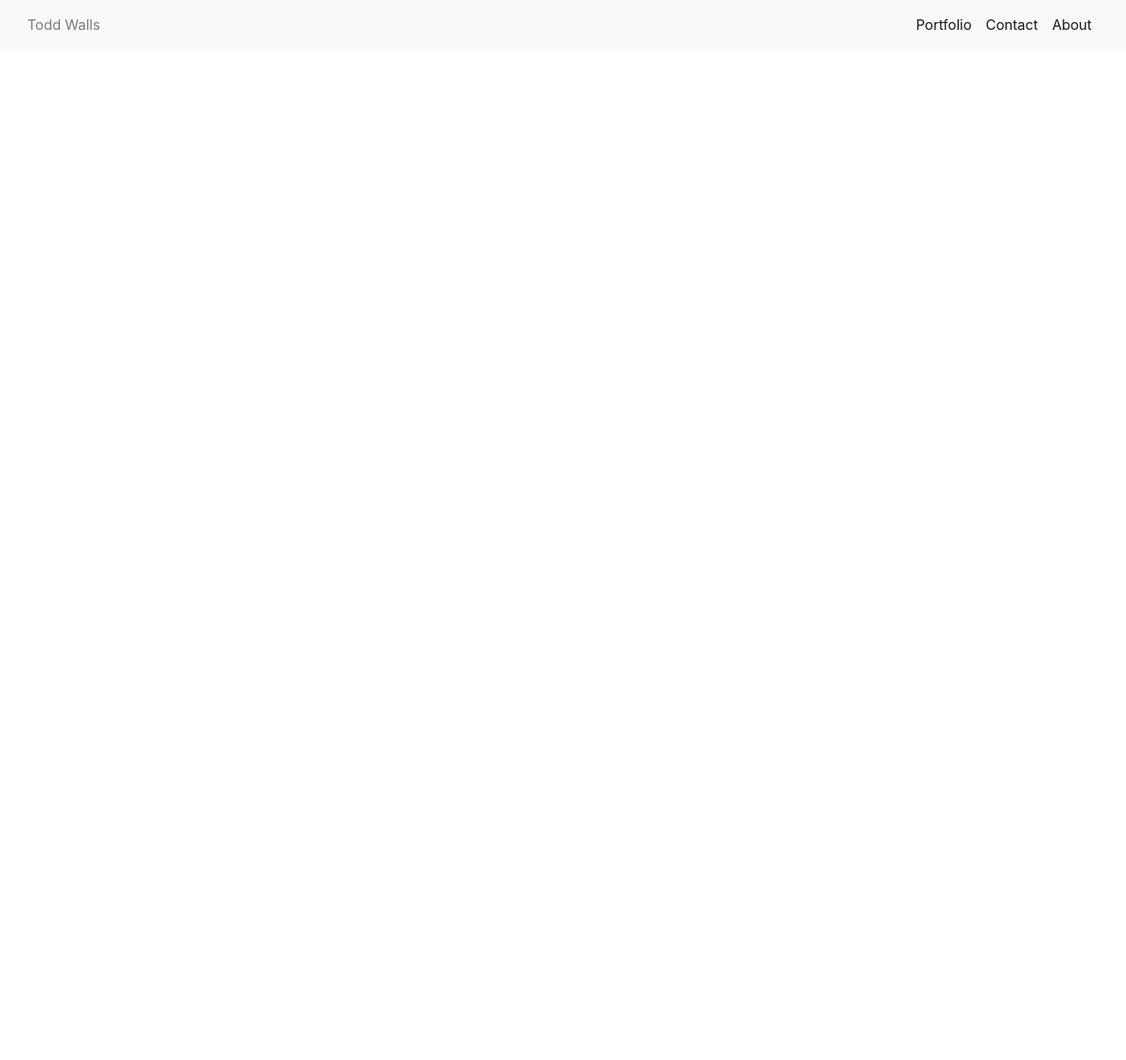
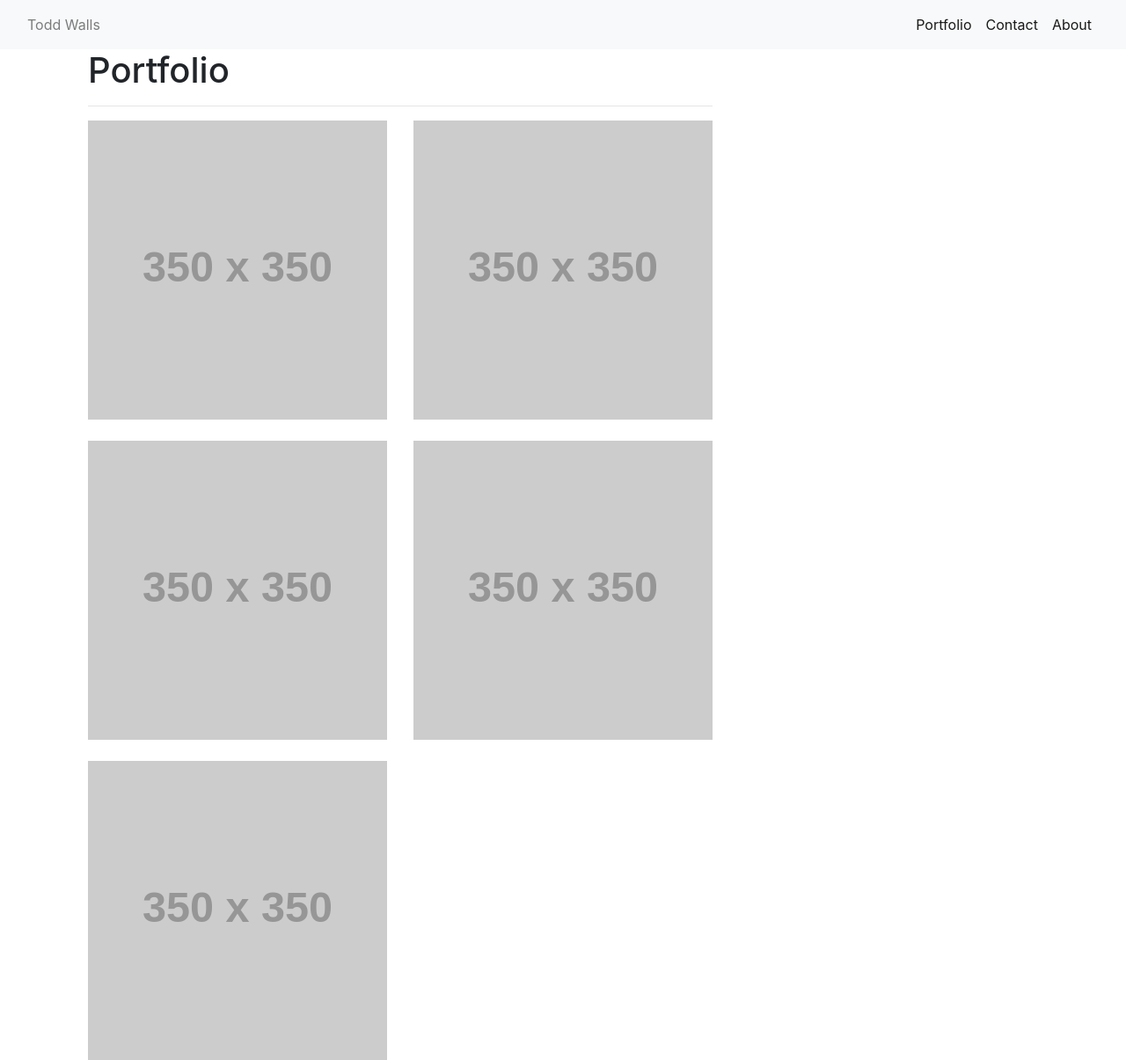
Before and after one commit to toddius/Responsive-Portfolio, a plain HTML site: page portfolio.html in a window 1280 px wide. Shown: the whole page at 88% size. Before the commit the page ends 800 px from the top, so only its background shows below. Drawn offline with nearby package versions, Linux system fonts and the light colour scheme; placeholder pictures from the web are drawn by us.

Commit message:
I added the content of the body for all three pages. I still need to figure out how to wrap the text around the image on the About Me page and I still need to add CSS.

```diff
--- a/portfolio.html
+++ b/portfolio.html
@@ -33,7 +33,29 @@
     </nav>
 
     <main class="container">
+      <section class="about-me col-12 col-md-8 col-lg-8">
+        <h1>Portfolio</h1>
+        <hr>
+          <article class="row images-1">
+            <img src="http://via.placeholder.com/350
+            " alt="" class="col-md-4 col-lg-6">
+            <img src="http://via.placeholder.com/350
+            " alt="" class="col-md-4 col-lg-6">
+          </article>
+        </br>
+          <article class="row images-2">
+            <img src="http://via.placeholder.com/350
+            " alt="" class="col-md-4 col-lg-6">
+            <img src="http://via.placeholder.com/350
+            " alt="" class="col-md-4 col-lg-6">
+          </article>
+        </br>
+          <article class="row images-3">
+            <img src="http://via.placeholder.com/350
+            " alt="" class="col-md-4 col-lg-6">
 
+          </article>
+      </section>
     </main>
     <!-- Optional JavaScript; choose one of the two! -->
 
```
Also changed, not shown: contact.html (+19 -1 lines), index.html (+12 -1 lines).
